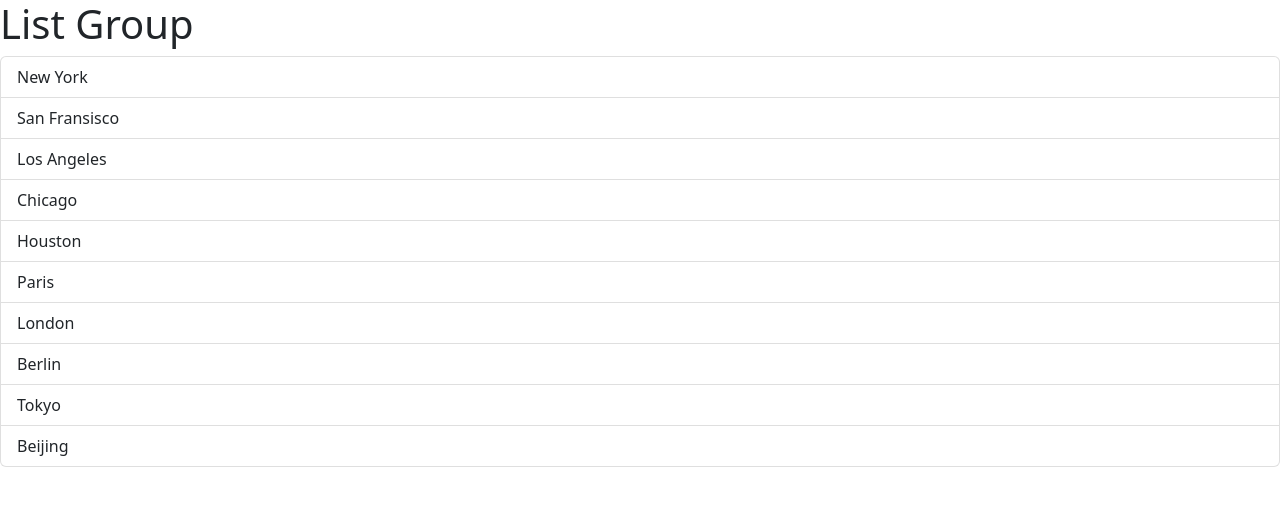
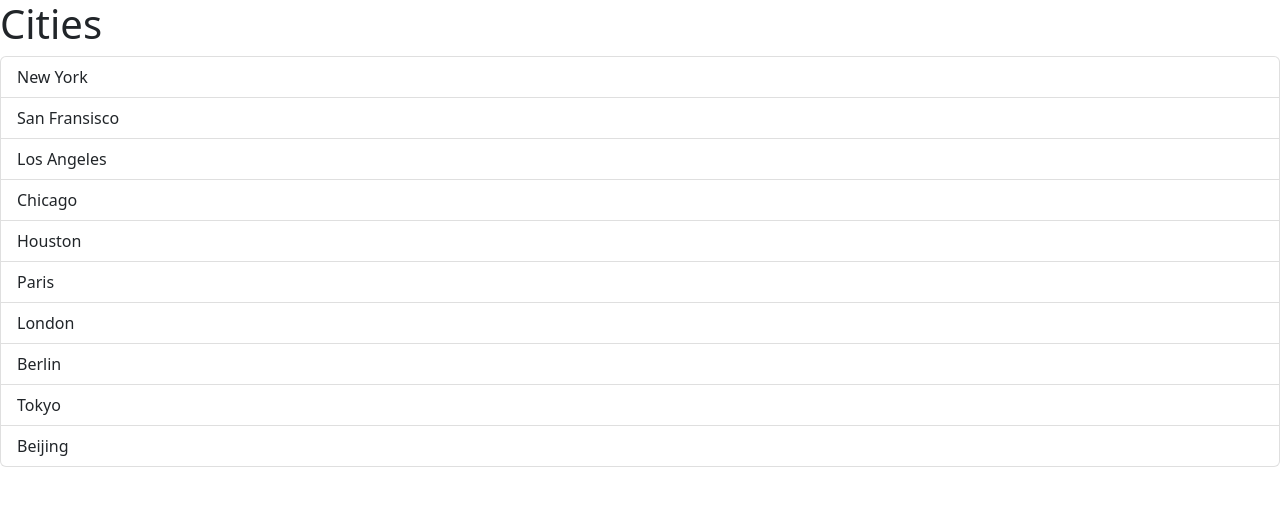
Before and after one commit to elmastahsin/react-app, a React (Vite) app: page / in a window 1280 px wide. Shown: the top 506 px of the page. Built offline with nearby package versions, Linux system fonts and the light colour scheme.

Commit message:
passing data via props

```diff
--- a/src/App.tsx
+++ b/src/App.tsx
@@ -1,9 +1,11 @@
 import ListGroup from "./components/ListGroup";
 
 function  App() {
-    const  name = "Tahsin";
+    // const  name = "Tahsin";
+    let items = ["New York", "San Fransisco", "Los Angeles", "Chicago", "Houston", "Paris", "London", "Berlin", "Tokyo", "Beijing"];
+
     return <div>
-        <ListGroup/>
+        <ListGroup items={items} heading = "Cities"/>
     </div>
 }
 export default App;
--- a/src/components/ListGroup.tsx
+++ b/src/components/ListGroup.tsx
@@ -1,9 +1,14 @@
 // import {Fragment} from "react";
 // import {MouseEvent} from "react";
+// {item: [] , heading :string }
+interface ListGroupProps {
+    items: string[];
+    heading: string;
+}
 import {useState} from "react";
-function ListGroup() {
-    let items = ["New York", "San Fransisco", "Los Angeles", "Chicago", "Houston", "Paris", "London", "Berlin", "Tokyo", "Beijing"];
+function ListGroup({items, heading}: ListGroupProps) {
     // items = [];
+
     //Event handler
     // const handleClick = (event: MouseEvent) => console.log(event);
 
@@ -17,12 +22,12 @@
 
 
     return (<>
-        <h1>List Group</h1>
+        <h1>{heading}</h1>
         {/*{getMessages()}*/}
         {items.length === 0 && <p>No items to display</p>}
         <ul className="list-group">
 
-            {items.map((item, index) =>
+            {items .map((item, index) =>
                 <li className={selectedIndex === index ? "list-group-item active" : "list-group-item"}
                     key={item}
                     onClick={() => {
```
